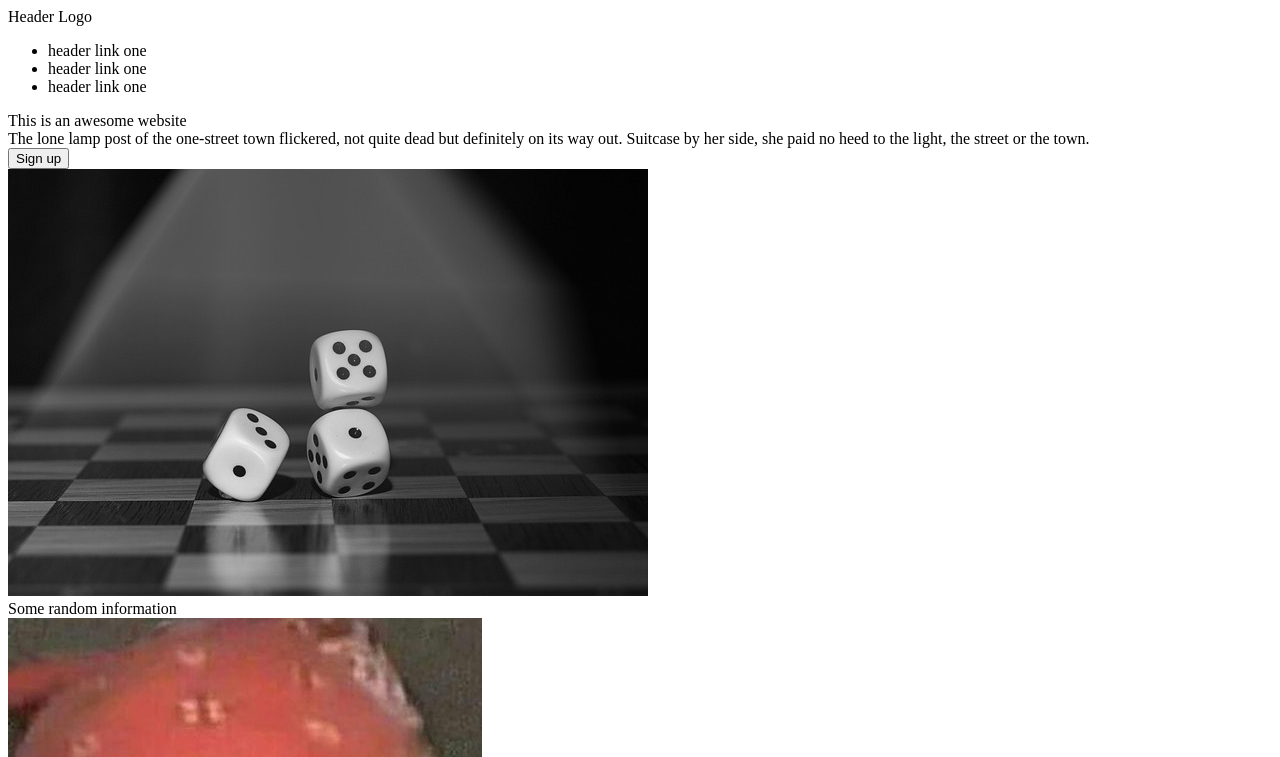
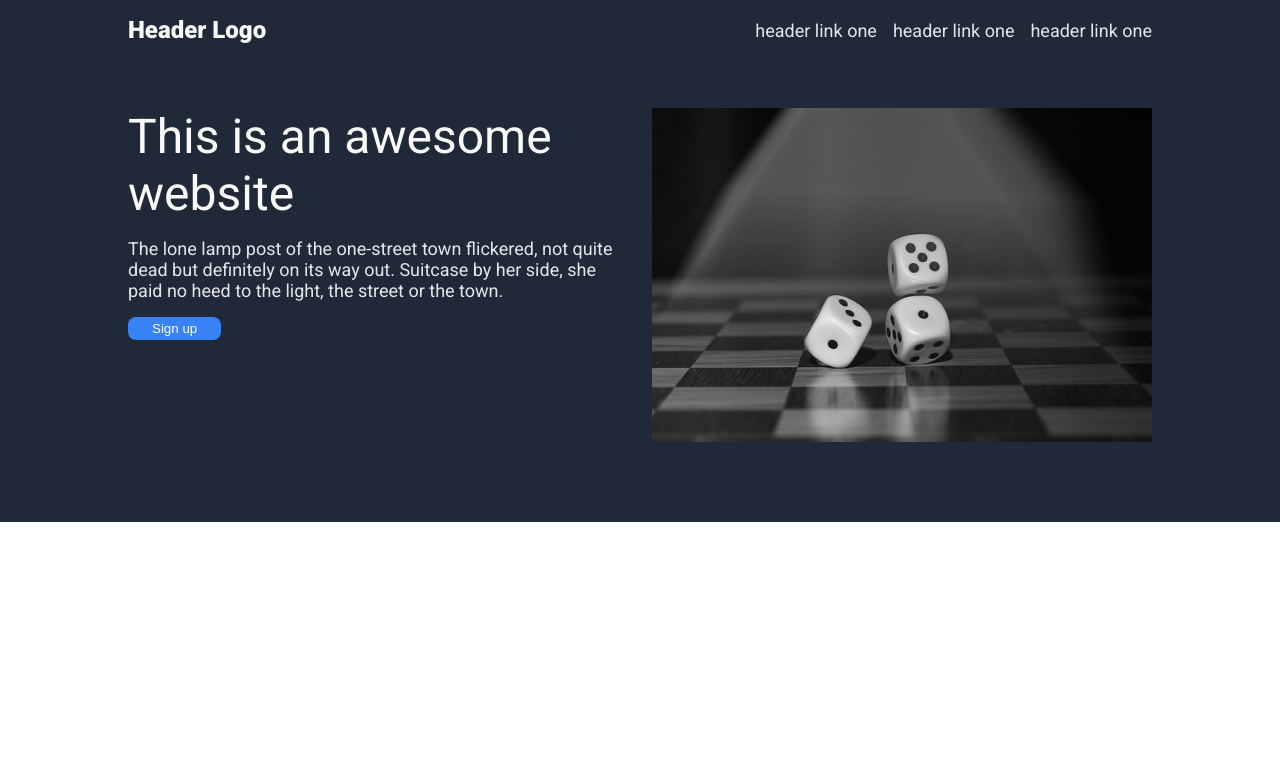
Before and after one commit to Ender2014/landing_page, a plain HTML site: page index.html in a window 1280 px wide. Shown: the top 757 px of the page. Drawn offline with Linux system fonts and the light colour scheme.

Commit message:
Added css to header section.

```diff
--- a/index.html
+++ b/index.html
@@ -4,34 +4,35 @@
     <meta charset="UTF-8">
     <meta name="viewport" content="width=device-width, initial-scale=1.0">
     <title>The Landing Page</title>
-    <link rel="stylesheet" href="style.css">
+    <link rel="preconnect" href="https://fonts.googleapis.com">
+    <link rel="preconnect" href="https://fonts.gstatic.com" crossorigin>
+    <link href="https://fonts.googleapis.com/css2?family=Roboto:ital,wght@0,100;0,300;0,400;0,500;0,700;0,900;1,100;1,300;1,400;1,500;1,700;1,900&display=swap" rel="stylesheet">
+    <link rel="stylesheet" href="styles.css">
 </head>
 
 <body>
     <div class="header">
-        <div class="nav">
-            <div class="logo">Header Logo</div>
-            <div class="nav">
-                <ul class="links">
-                    <li><a href="#"></a>header link one</a></li>
-                    <li><a href="#"></a>header link one</a></li>
-                    <li><a href="#"></a>header link one</a></li>
-                </ul>
-            </div>
+        <div class="top_header">
+            <div class="logo_left">Header Logo</div>
+            <ul class="links_right">
+                    <li><a href="#">header link one</a></li>
+                    <li><a href="#">header link one</a></li>
+                    <li><a href="#">header link one</a></li>
+            </ul>
         </div>
 
-        <div class="desc">
-            <div class="left_desc">
+        <div class="bottom_header">
+            <div>
                 <div class="inn_header">This is an awesome website</div>
-                <div>The lone lamp post of the one-street town flickered, not quite dead but definitely on its way out.
+                <div class="link_text">The lone lamp post of the one-street town flickered, not quite dead but definitely on its way out.
                     Suitcase by her side, she paid no heed to the light, the street or the town. </div>
                 <button class="sign-up-button">Sign up</button>
             </div>
-            <img src="images/dice-1502706_640.jpg" class="right_img"></img>
+            <img src="images/dice-1502706_640.jpg"></img>
         </div>
     </div>
 
-    <div class="content">
+   <!--- <div class="content">
         <div class="inn_header">Some random information</div>
         <div class="cards">
             <div class="card">
@@ -73,6 +74,6 @@
     </div>
 
     <div class="footer">Copyright @ The Odin Project 2021</div>
-</body>
+</body>-->
 
 </html>
--- a/styles.css
+++ b/styles.css
@@ -0,0 +1,67 @@
+body {
+    height: 100vh;
+    margin: 0;
+    overflow: hidden;
+    font-family: Roboto, sans-serif;
+    display: flex;
+    flex-direction: column;
+  }
+
+
+.header{
+    background: #1F2937;
+    color: #F9FAF8;
+    flex-direction: column;
+    padding: 16px 128px;
+    display:flex;
+}
+
+.top_header, .bottom_header{
+    display: flex;
+    justify-content: space-between;
+    margin-bottom: 64px;
+    gap: 32px;
+
+}
+
+.logo_left,.links_right{
+    display: flex;
+    align-items: center;
+}
+
+.logo_left{
+    font-size: 24px;
+    font-weight: 900;
+}
+
+.links_right{
+    list-style-type: none;
+    margin: 0;
+    padding: 0;
+    gap: 16px;
+}
+
+.link_text, a{
+    font-size: 18px;
+    color: #E5E7EB;
+    text-decoration: none;
+    margin-bottom: 16px;
+}
+
+.inn_header{
+    font-size: 48px;
+    font-family: 900;
+    margin-bottom: 16px;
+}
+
+.sign-up-button{
+    padding: 4px 24px;
+    border: none;
+    border-radius: 8px;
+    background: #3882F6;
+    color: white;
+}
+
+.bottom_header img{
+    width:500px;
+}
```
